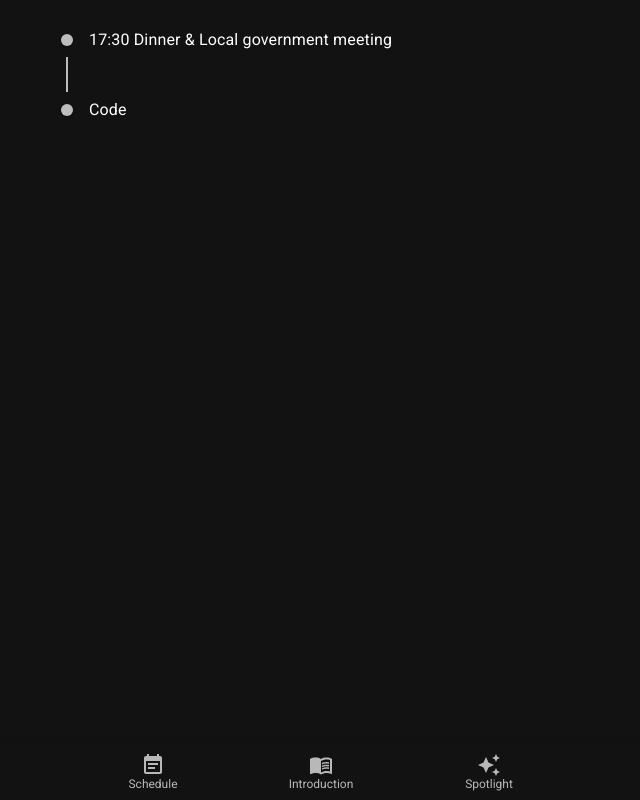
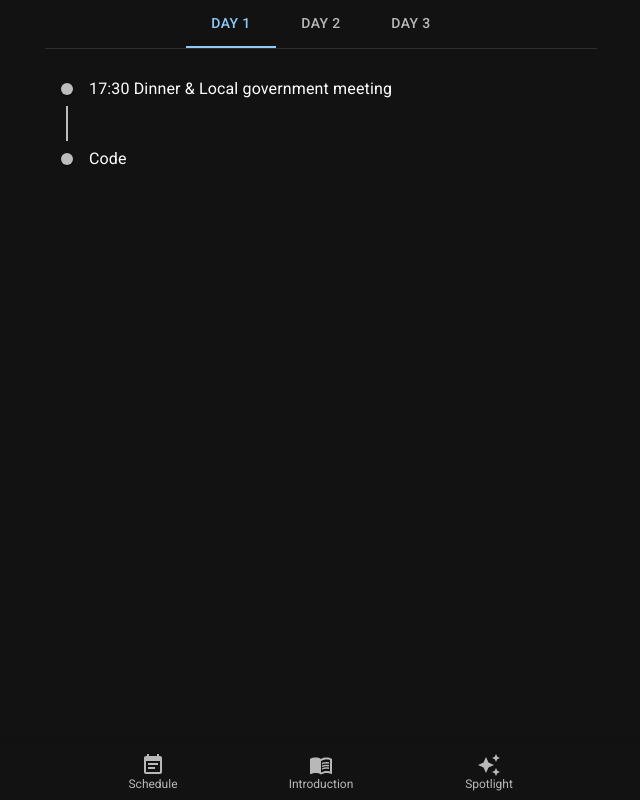
Before and after one commit to Asing1001/taiwan-pulse, a React (Create React App) app: page / in a window 1280 px wide. Shown: the whole page, without its empty margins (319-959 px from the left). Built offline with nearby package versions, Linux system fonts and the light colour scheme.

Commit message:
Basic Timeline / Schedule

```diff
--- a/src/App.css
+++ b/src/App.css
@@ -1,38 +1,6 @@
-.App {
-  text-align: center;
+.safe-top {
+  padding-top: var(--android-safe-area-inset-top, env(safe-area-inset-top, 0))
 }
-
-.App-logo {
-  height: 40vmin;
-  pointer-events: none;
+.safe-bottom {
+  padding-bottom: var(--android-safe-area-inset-bottom, env(safe-area-inset-bottom, 0))
 }
-
-@media (prefers-reduced-motion: no-preference) {
-  .App-logo {
-    animation: App-logo-spin infinite 20s linear;
-  }
-}
-
-.App-header {
-  background-color: #282c34;
-  min-height: 100vh;
-  display: flex;
-  flex-direction: column;
-  align-items: center;
-  justify-content: center;
-  font-size: calc(10px + 2vmin);
-  color: white;
-}
-
-.App-link {
-  color: #61dafb;
-}
-
-@keyframes App-logo-spin {
-  from {
-    transform: rotate(0deg);
-  }
-  to {
-    transform: rotate(360deg);
-  }
-}
--- a/src/App.js
+++ b/src/App.js
@@ -7,14 +7,10 @@
 import AutoAwesomeIcon from '@mui/icons-material/AutoAwesome';
 import EventNoteIcon from '@mui/icons-material/EventNote';
 import Paper from '@mui/material/Paper';
-import List from '@mui/material/List';
-import ListItem from '@mui/material/ListItem';
-import ListItemAvatar from '@mui/material/ListItemAvatar';
-import ListItemText from '@mui/material/ListItemText';
-import Avatar from '@mui/material/Avatar';
 import MenuBookIcon from '@mui/icons-material/MenuBook';
 import { useState } from 'react';
 import TaiwanSchedule from "./TaiwanSchedule";
+import './App.css'
 
 const darkTheme = createTheme({
   palette: {
@@ -28,11 +24,13 @@
 
     <ThemeProvider theme={darkTheme}>
 
-      <Container maxWidth="sm">
+      <Container maxWidth="sm" className="safe-top">
+
         <TaiwanSchedule />
         <Box>
           <Paper sx={{ position: 'fixed', bottom: 0, left: 0, right: 0 }} elevation={3}>
             <BottomNavigation
+              className="safe-bottom"
               showLabels
               value={value}
               onChange={(event, newValue) => {
--- a/src/TaiwanSchedule.js
+++ b/src/TaiwanSchedule.js
@@ -1,38 +1,68 @@
 import * as React from 'react';
-import Timeline from '@mui/lab/Timeline';
-import TimelineItem, { timelineItemClasses } from '@mui/lab/TimelineItem';
-import TimelineSeparator from '@mui/lab/TimelineSeparator';
-import TimelineConnector from '@mui/lab/TimelineConnector';
-import TimelineContent from '@mui/lab/TimelineContent';
-import TimelineDot from '@mui/lab/TimelineDot';
 
-export default function OppositeContentTimeline() {
+import PropTypes from 'prop-types';
+import Tabs from '@mui/material/Tabs';
+import Tab from '@mui/material/Tab';
+import Box from '@mui/material/Box';
+import TaiwanTimeline from "./TaiwanTimeline";
+
+function TabPanel(props) {
+  const { children, value, index, ...other } = props;
+
   return (
-    <React.Fragment>
-      <Timeline
-        sx={{
-          [`& .${timelineItemClasses.root}:before`]: {
-            flex: 0,
-            padding: 0,
-          },
-        }}
-      >
-        <TimelineItem>
-          <TimelineSeparator>
-            <TimelineDot />
-            <TimelineConnector />
-          </TimelineSeparator>
-          <TimelineContent>17:30
-Dinner &amp; Local
-government meeting</TimelineContent>
-        </TimelineItem>
-        <TimelineItem>
-          <TimelineSeparator>
-            <TimelineDot />
-          </TimelineSeparator>
-          <TimelineContent>Code</TimelineContent>
-        </TimelineItem>
-      </Timeline>
-    </React.Fragment>
+    <div
+      role="tabpanel"
+      hidden={value !== index}
+      id={`simple-tabpanel-${index}`}
+      aria-labelledby={`simple-tab-${index}`}
+      {...other}
+    >
+      {value === index && (
+        <Box >
+          {children}
+        </Box>
+      )}
+    </div>
   );
 }
+TabPanel.propTypes = {
+  children: PropTypes.node,
+  index: PropTypes.number.isRequired,
+  value: PropTypes.number.isRequired,
+};
+
+function a11yProps(index) {
+  return {
+    id: `simple-tab-${index}`,
+    'aria-controls': `simple-tabpanel-${index}`,
+  };
+}
+
+export default function BasicTabs() {
+  const [value, setValue] = React.useState(0);
+
+  const handleChange = (event, newValue) => {
+    setValue(newValue);
+  };
+
+  return (
+    <Box sx={{ width: '100%' }}>
+      <Box sx={{ borderBottom: 1, borderColor: 'divider' }}>
+        <Tabs value={value} onChange={handleChange} aria-label="basic tabs example" centered>
+          <Tab label="Day 1" {...a11yProps(0)} />
+          <Tab label="Day 2" {...a11yProps(1)} />
+          <Tab label="Day 3" {...a11yProps(2)} />
+        </Tabs>
+      </Box>
+      <TabPanel value={value} index={0}>
+        <TaiwanTimeline />
+      </TabPanel>
+      <TabPanel value={value} index={1}>
+        Item Two
+      </TabPanel>
+      <TabPanel value={value} index={2}>
+        Item Three
+      </TabPanel>
+    </Box>
+  );
+}
--- /dev/null
+++ b/src/TaiwanTimeline.js
@@ -0,0 +1,37 @@
+import * as React from 'react';
+import Timeline from '@mui/lab/Timeline';
+import TimelineItem, { timelineItemClasses } from '@mui/lab/TimelineItem';
+import TimelineSeparator from '@mui/lab/TimelineSeparator';
+import TimelineConnector from '@mui/lab/TimelineConnector';
+import TimelineContent from '@mui/lab/TimelineContent';
+import TimelineDot from '@mui/lab/TimelineDot';
+export default function OppositeContentTimeline() {
+  return (
+    <React.Fragment>
+      <Timeline
+        sx={{
+          [`& .${timelineItemClasses.root}:before`]: {
+            flex: 0,
+            padding: 0,
+          },
+        }}
+      >
+        <TimelineItem>
+          <TimelineSeparator>
+            <TimelineDot />
+            <TimelineConnector />
+          </TimelineSeparator>
+          <TimelineContent>17:30
+Dinner &amp; Local
+government meeting</TimelineContent>
+        </TimelineItem>
+        <TimelineItem>
+          <TimelineSeparator>
+            <TimelineDot />
+          </TimelineSeparator>
+          <TimelineContent>Code</TimelineContent>
+        </TimelineItem>
+      </Timeline>
+    </React.Fragment>
+  );
+}
```
